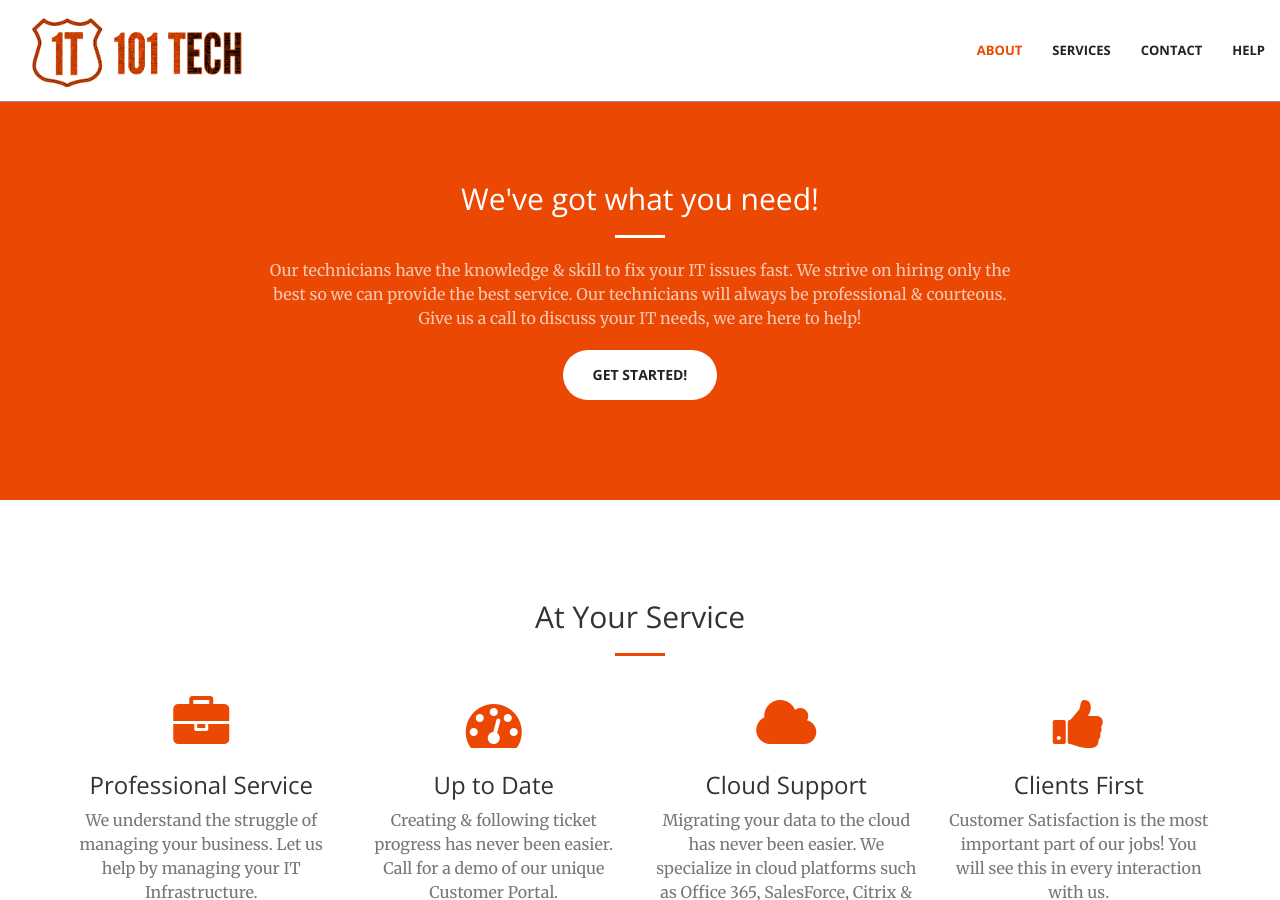
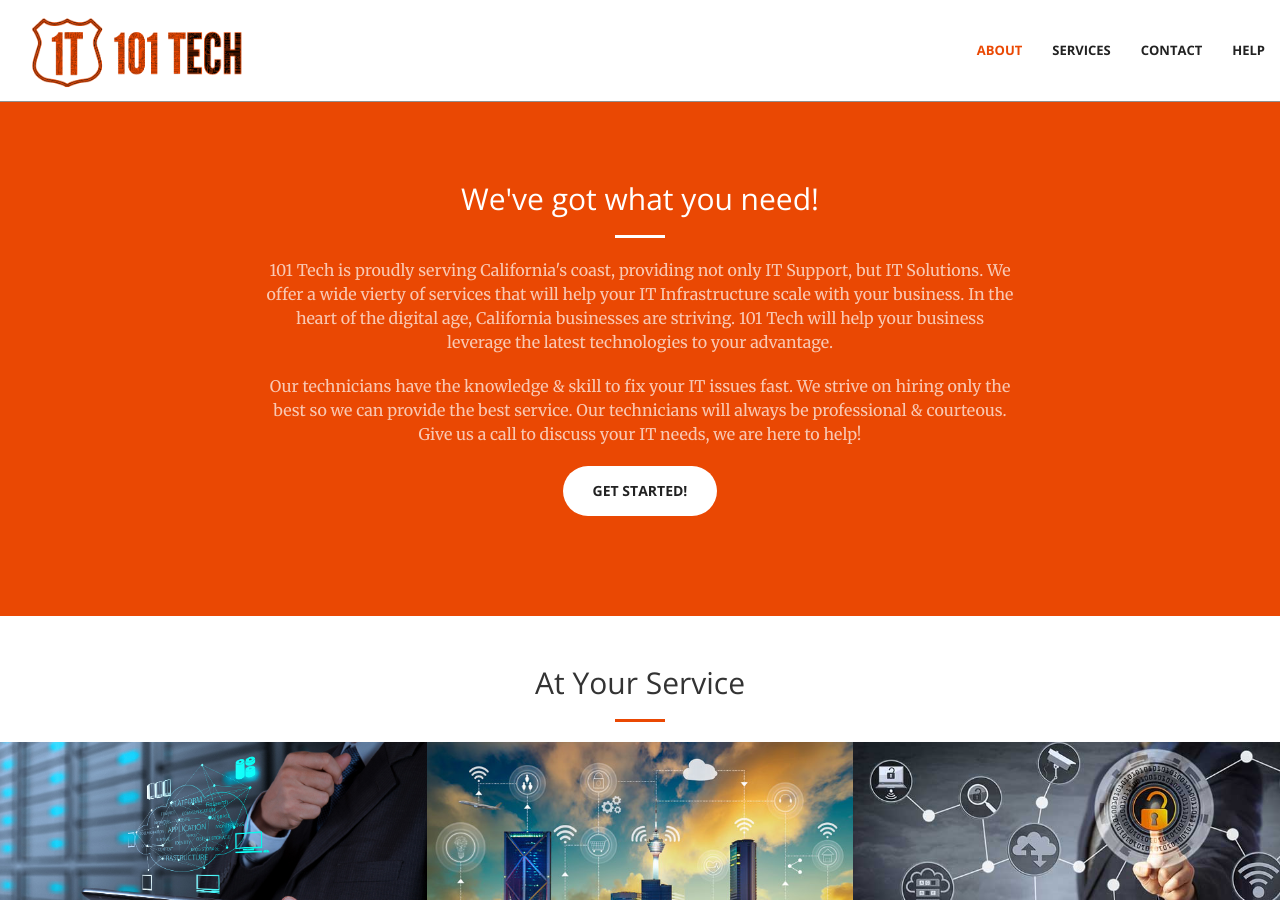
Before and after one commit to the101tech/101tech, a Jekyll site: the page built from index.html, in a window 1280 px wide and 900 px high, scrolled down 818 px. Built offline with Jekyll 4.4.1, drawn with Linux system fonts in a browser that asks for light colours.

Commit message:
Overload 2.0
w/e it works

```diff
--- a/_includes/call-to-action.html
+++ b/_includes/call-to-action.html
@@ -4,7 +4,8 @@
             <div class="col-lg-8 col-lg-offset-2 text-center">
                 <h2 class="section-heading">We've got what you need!</h2>
                 <hr class="light">
-                <p class="text-faded">Our technicians have the knowledge & skill to fix your IT issues fast. We strive on hiring only the best so we can provide the best service. Our technicians will always be professional & courteous. Give us a call to discuss your IT needs, we are here to help!</p>
+                <p class="text-faded">101 Tech is proudly serving California's coast, providing not only IT Support, but IT Solutions.  We offer a wide vierty of services that will help your IT Infrastructure scale with your business. In the heart of the digital age, California businesses are striving. 101 Tech will help your business leverage the latest technologies to your advantage.</p>
+                 <p class="text-faded">Our technicians have the knowledge & skill to fix your IT issues fast. We strive on hiring only the best so we can provide the best service. Our technicians will always be professional & courteous. Give us a call to discuss your IT needs, we are here to help!</p>
                 <a href="#portfolio" class="btn btn-default btn-xl page-scroll">Get Started!</a>
             </div>
         </div>
--- a/_includes/nav.html
+++ b/_includes/nav.html
@@ -18,7 +18,7 @@
                     <a class="page-scroll" href="#about">About</a>
                 </li>
                 <li>
-                    <a class="page-scroll" href="#services">Services</a>
+                    <a class="page-scroll" href="#portfolio">Services</a>
                 </li>
                 <li>
                     <a class="page-scroll" href="#contact">Contact</a>
--- a/_includes/portfolio.html
+++ b/_includes/portfolio.html
@@ -1,4 +1,12 @@
 <section class="portfolio" id="portfolio">
+    <div class="container">
+        <div class="row">
+            <div class="col-lg-12 text-center">
+                <h2 class="section-heading">At Your Service</h2>
+                <hr class="primary">
+            </div>
+        </div>
+    </div>
     <div class="container-fluid">
         <div class="row no-gutter">
             <div class="col-lg-4 col-sm-6">
--- a/_includes/services.html
+++ b/_includes/whyus.html
@@ -1,8 +1,8 @@
-<section id="services">
+<section id="whyus">
     <div class="container">
         <div class="row">
             <div class="col-lg-12 text-center">
-                <h2 class="section-heading">At Your Service</h2>
+                <h2 class="section-heading">Why choose 101 Tech? </h2>
                 <hr class="primary">
             </div>
         </div>
--- a/_layouts/front.html
+++ b/_layouts/front.html
@@ -7,8 +7,8 @@
   {% include nav.html %}
   {% include header.html %}
   {% include call-to-action.html %}
-  {% include services.html %}
   {% include portfolio.html %}
+  {% include whyus.html %}
   {% include contact.html %}
   {% include aside.html %}
   {% include scripts.html %}
```
